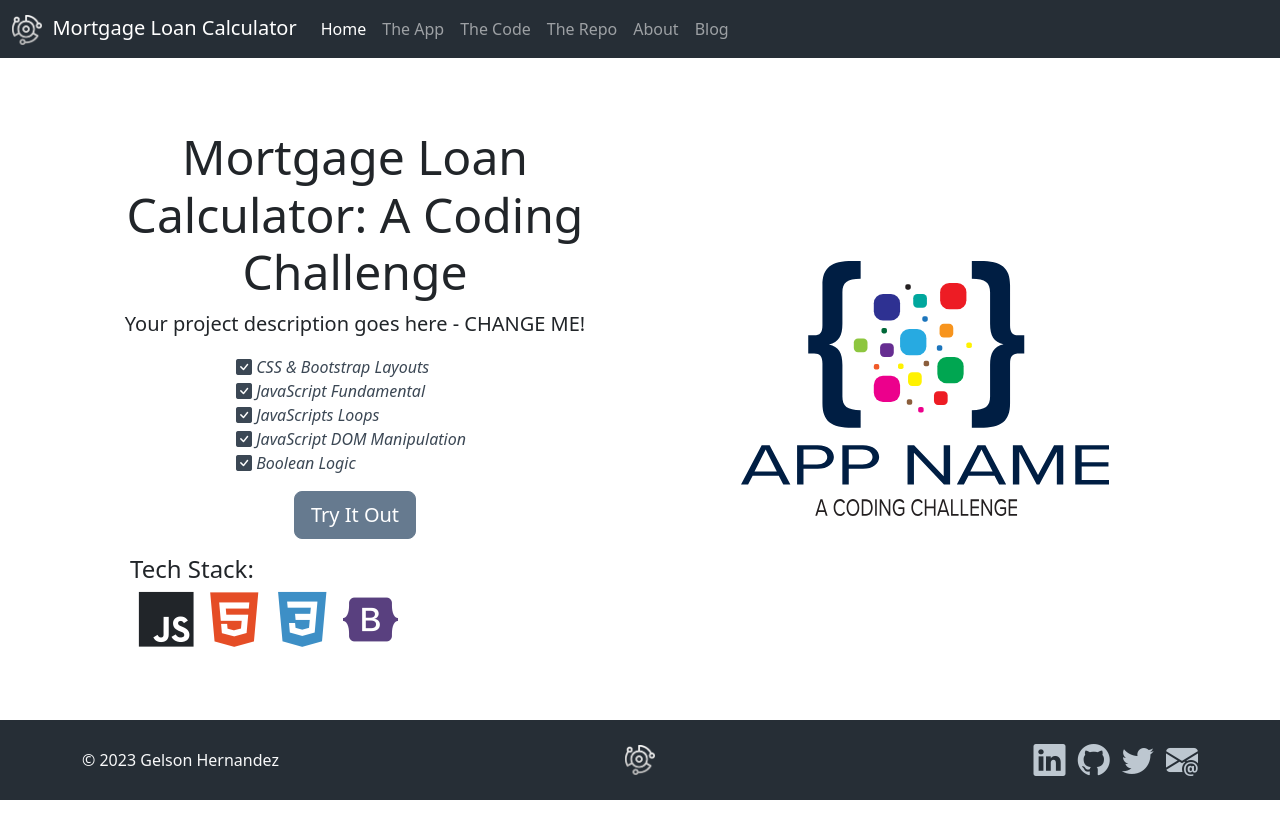
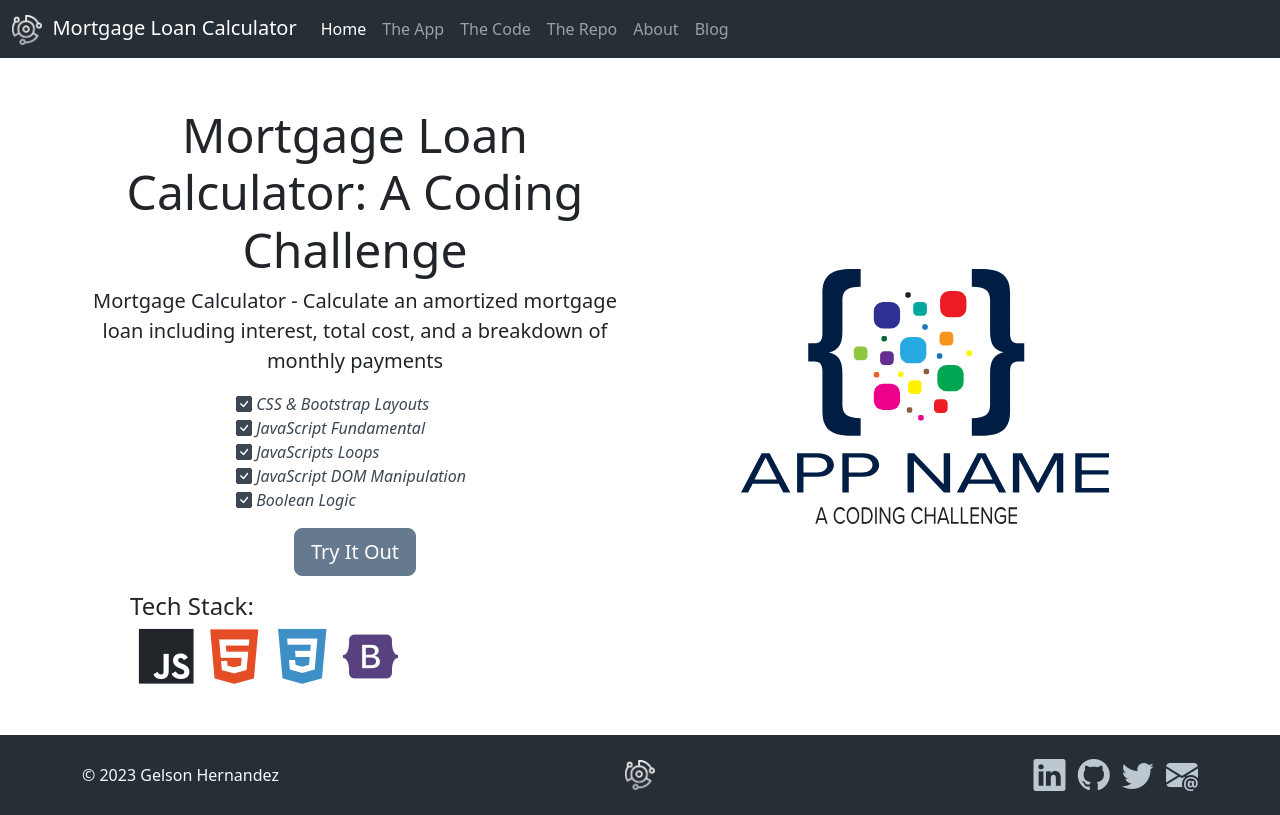
Before and after one commit to gelsonh/Mortgage-Loan-Calculator, a plain HTML site: page index.html in a window 1280 px wide. Drawn offline with nearby package versions, Linux system fonts and the light colour scheme.

Commit message:
Added project description

```diff
--- a/index.html
+++ b/index.html
@@ -93,7 +93,10 @@
           <h1 class="display-5">
             Mortgage Loan Calculator: A Coding Challenge
           </h1>
-          <p class="lead">Your project description goes here - CHANGE ME!</p>
+          <p class="lead">
+            Mortgage Calculator - Calculate an amortized mortgage loan including
+            interest, total cost, and a breakdown of monthly payments
+          </p>
           <div class="d-flex justify-content-center">
             <ul class="list-unstyled text-start checklist">
               <li>
```
